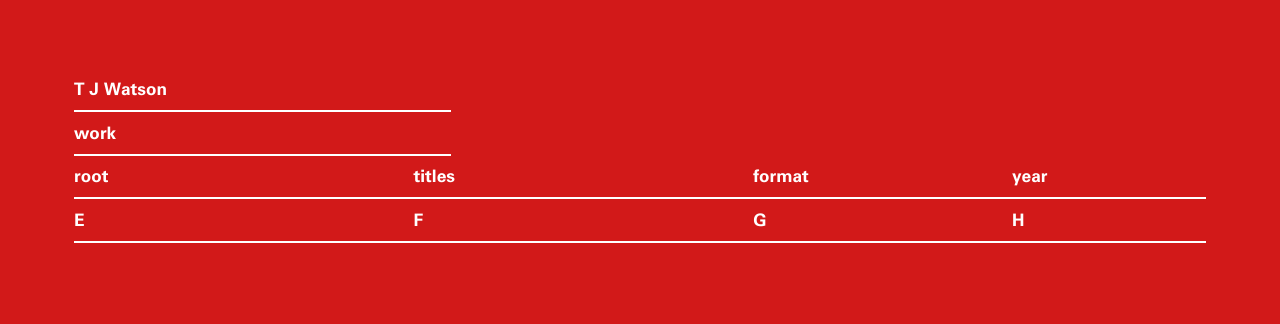
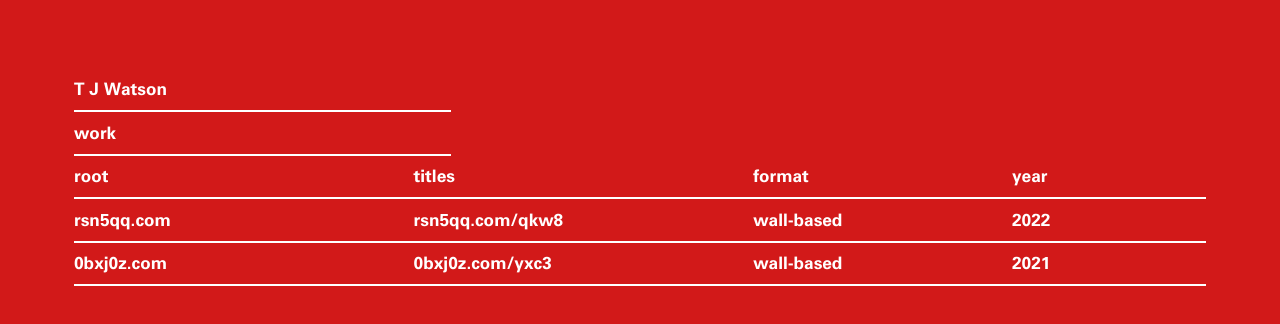
Before and after one commit to chriscotimms/TW, a plain HTML site: page index.html in a window 1280 px wide. Both pictures are taken after a click on the button "work". Drawn offline with Linux system fonts and the light colour scheme; files whose address does not match are found by name.

Commit message:
some content tweaked for show

```diff
--- a/index.html
+++ b/index.html
@@ -21,10 +21,16 @@
         <div class="box h">year</div>
     </div>
     <div class="box d">
-        <div class="box e">E</div>
-        <div class="box f">F</div>
-        <div class="box g">G</div>
-        <div class="box h">H</div>
+        <div class="box e">rsn5qq.com</div>
+        <div class="box f">rsn5qq.com/qkw8</div>
+        <div class="box g">wall-based</div>
+        <div class="box h">2022</div>
+    </div>
+    <div class="box d">
+        <div class="box e">0bxj0z.com</div>
+        <div class="box f">0bxj0z.com/yxc3</div>
+        <div class="box g">wall-based</div>
+        <div class="box h">2021</div>
     </div>
 </div>
 
```
